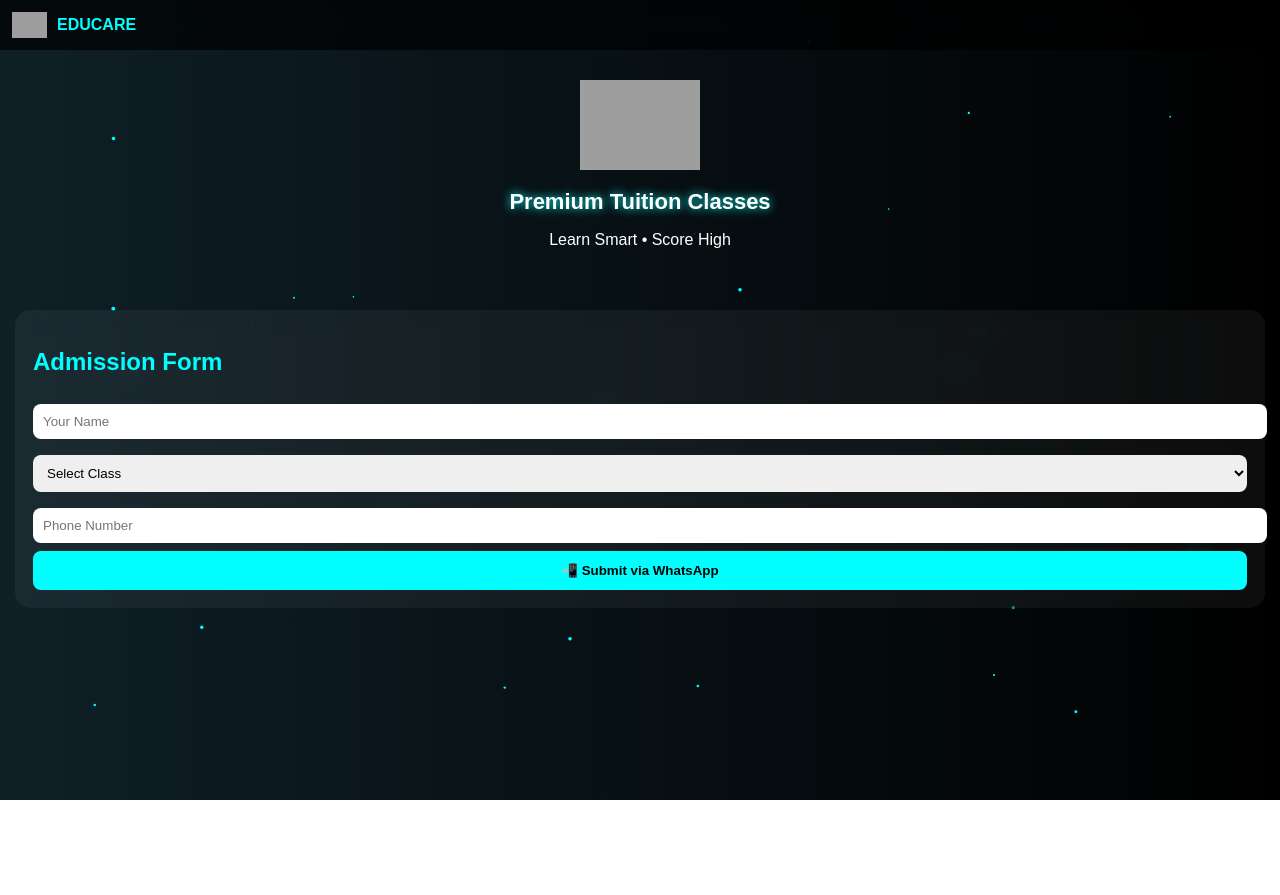
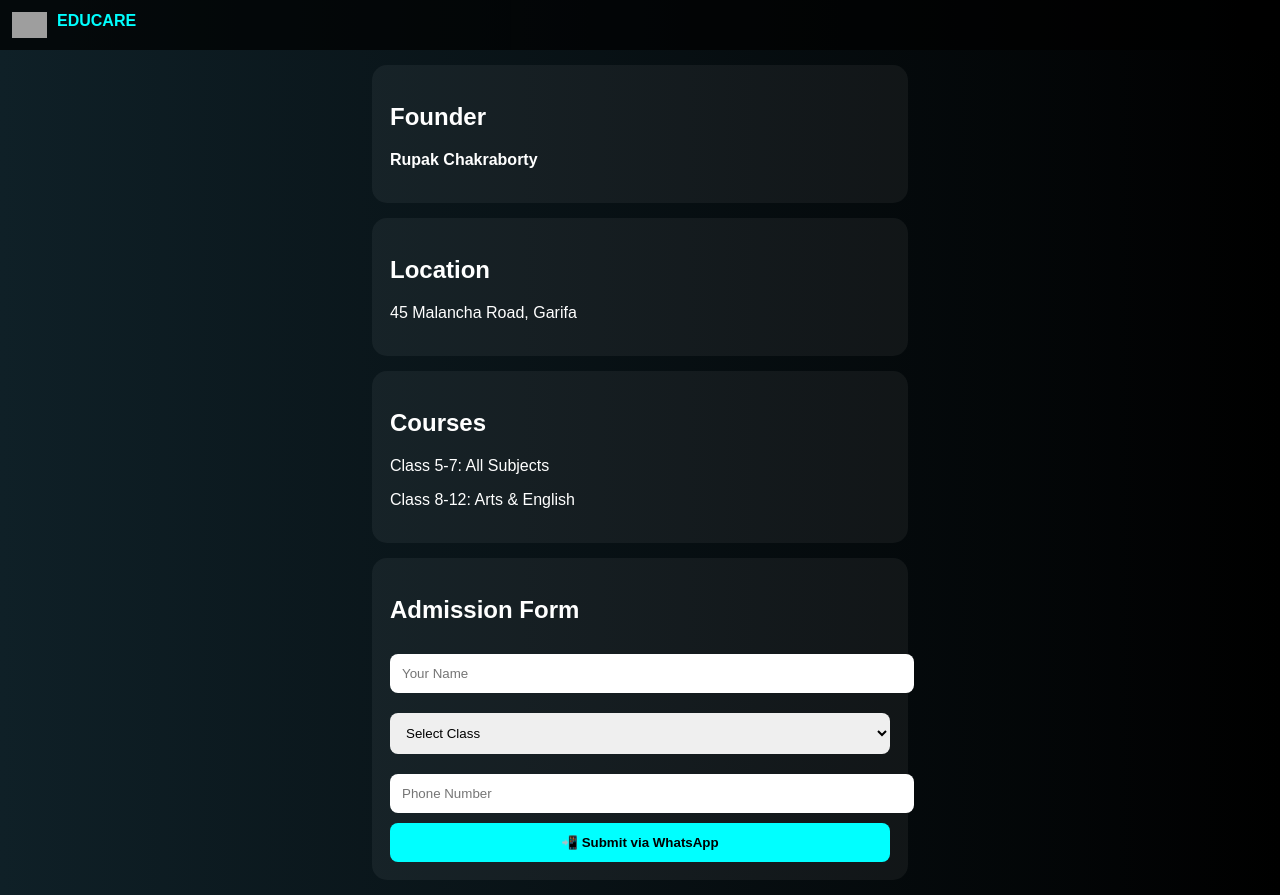
Before and after one commit to educaretuition01-hub/educarr, a plain HTML site: page home.html in a window 1280 px wide. Before the commit the page ends 800 px from the top, so only its background shows below. Drawn offline with Linux system fonts and the light colour scheme; grey boxes are pictures that could not be loaded.

Commit message:
Update home.html

```diff
--- a/home.html
+++ b/home.html
@@ -7,7 +7,7 @@
 <style>
 body{
     margin:0;
-    font-family:Arial, sans-serif;
+    font-family:Arial;
     background:linear-gradient(to right,#0f2027,#000);
     color:white;
 }
@@ -19,14 +19,9 @@ body{
     height:100%;
     background:black;
     display:flex;
-    flex-direction:column;
     justify-content:center;
     align-items:center;
     z-index:9999;
-    color:#00ffff;
-}
-.loader-logo{
-    width:120px;
 }
 
 /* HEADER */
@@ -34,38 +29,27 @@ body{
     position:sticky;
     top:0;
     display:flex;
-    align-items:center;
     gap:10px;
     padding:12px;
     background:rgba(0,0,0,0.7);
-    backdrop-filter:blur(10px);
 }
 .header img{width:35px;}
 .header span{color:#00ffff;font-weight:bold;}
 
-/* HERO */
-.hero{
-    text-align:center;
-    padding:30px 15px;
-}
-.hero img{width:120px;}
-.hero h1{font-size:22px;text-shadow:0 0 10px #00ffff;}
-
 /* CARD */
 .card{
     background:rgba(255,255,255,0.05);
-    margin:15px;
+    margin:15px auto;
     padding:18px;
     border-radius:15px;
-    backdrop-filter:blur(10px);
+    max-width:500px;
 }
-h2{color:#00ffff;}
 
 /* FORM */
 input, select{
     width:100%;
-    padding:10px;
-    margin:8px 0;
+    padding:12px;
+    margin:10px 0;
     border:none;
     border-radius:8px;
 }
@@ -79,43 +63,62 @@ button{
     font-weight:bold;
 }
 
-/* CHECKBOX */
-#subjectsBox label{
-    display:block;
-    margin:5px 0;
+/* 🔥 STYLISH CHECKBOX */
+#subjectsBox{
+    margin-top:10px;
 }
 
-/* PARTICLES */
-canvas{
-    position:fixed;
-    top:0;
-    left:0;
-    z-index:-1;
+.subject-btn{
+    display:inline-block;
+    padding:8px 12px;
+    margin:5px;
+    border-radius:20px;
+    border:1px solid #00ffff;
+    cursor:pointer;
+}
+
+.subject-btn input{
+    display:none;
+}
+
+.subject-btn.active{
+    background:#00ffff;
+    color:black;
+}
+
+/* MOBILE */
+@media (max-width:600px){
+    .card{
+        margin:10px;
+    }
 }
 </style>
 </head>
 
 <body>
 
-<!-- LOADER -->
-<div id="loader">
-    <img src="logo.png" class="loader-logo">
-    <p>Loading EDUCARE...</p>
-</div>
+<div id="loader">Loading...</div>
 
-<!-- HEADER -->
 <div class="header">
     <img src="logo.png">
     <span>EDUCARE</span>
 </div>
 
-<canvas id="particles"></canvas>
+<!-- INFO -->
+<div class="card">
+<h2>Founder</h2>
+<p><b>Rupak Chakraborty</b></p>
+</div>
 
-<!-- HERO -->
-<div class="hero">
-    <img src="logo.png">
-    <h1>Premium Tuition Classes</h1>
-    <p>Learn Smart • Score High</p>
+<div class="card">
+<h2>Location</h2>
+<p>45 Malancha Road, Garifa</p>
+</div>
+
+<div class="card">
+<h2>Courses</h2>
+<p>Class 5-7: All Subjects</p>
+<p>Class 8-12: Arts & English</p>
 </div>
 
 <!-- FORM -->
@@ -132,7 +135,6 @@ canvas{
 
 <select id="group" onchange="handleGroup()" style="display:none"></select>
 
-<!-- 🔥 MULTI SELECT -->
 <div id="subjectsBox" style="display:none;"></div>
 
 <input id="phone" placeholder="Phone Number">
@@ -144,11 +146,9 @@ canvas{
 <script>
 
 /* LOADER */
-window.onload = ()=> {
-    document.getElementById("loader").style.display="none";
-}
+window.onload = ()=> document.getElementById("loader").style.display="none";
 
-/* CLASS LOGIC */
+/* CLASS */
 function handleClass(){
     let cls = document.getElementById("class").value;
     let group = document.getElementById("group");
@@ -159,7 +159,7 @@ function handleClass(){
 
     if(cls==="5-7"){
         box.style.display="block";
-        box.innerHTML = createCheckbox([
+        box.innerHTML = createSubjects([
             "BNG","ENG","MATH","GEO","SCIENCE","HIST","SANSKRIT"
         ]);
     }
@@ -181,21 +181,27 @@ function handleGroup(){
     box.style.display="block";
 
     if(group==="English"){
-        box.innerHTML = createCheckbox(["English"]);
+        box.style.display="none";
     }
 
     if(group==="Arts"){
-        box.innerHTML = createCheckbox(["GEO","HIST","BNG"]);
+        box.innerHTML = createSubjects(["GEO","HIST","BNG"]);
     }
 }
 
-/* CHECKBOX */
-function createCheckbox(arr){
+/* 🔥 CREATE STYLISH CHECKBOX */
+function createSubjects(arr){
     return arr.map(i=>`
-        <label>
-        <input type="checkbox" value="${i}"> ${i}
+        <label class="subject-btn">
+            <input type="checkbox" value="${i}" onclick="toggleBtn(this)">
+            ${i}
         </label>
     `).join("");
+}
+
+/* ACTIVE TOGGLE */
+function toggleBtn(el){
+    el.parentElement.classList.toggle("active");
 }
 
 /* GET SUBJECT */
@@ -206,7 +212,7 @@ function getSubjects(){
     return list.join(", ");
 }
 
-/* 🔥 FINAL MOBILE FIX */
+/* WHATSAPP */
 function sendWhatsApp(){
     let name = document.getElementById("name").value.trim();
     let cls = document.getElementById("class").value;
@@ -214,8 +220,18 @@ function sendWhatsApp(){
     let subjects = getSubjects();
     let phone = document.getElementById("phone").value.trim();
 
-    if(name==="" || cls==="" || phone==="" || subjects===""){
+    if(name==="" || cls==="" || phone===""){
         alert("Fill all details!");
+        return;
+    }
+
+    if(cls==="5-7" && subjects===""){
+        alert("Select subjects!");
+        return;
+    }
+
+    if(cls==="8-12" && group===""){
+        alert("Select group!");
         return;
     }
 
@@ -226,50 +242,10 @@ Group: ${group}
 Subjects: ${subjects}
 Phone: ${phone}`;
 
-    let url = "https://wa.me/918240358587?text=" + encodeURIComponent(msg);
+    let url = "https://api.whatsapp.com/send?phone=918240358587&text=" + encodeURIComponent(msg);
 
-    /* ✅ MOBILE WORKING */
-    window.location.href = url;
+    window.open(url, "_self");
 }
-
-/* PARTICLES */
-const canvas = document.getElementById("particles");
-const ctx = canvas.getContext("2d");
-
-canvas.width = window.innerWidth;
-canvas.height = window.innerHeight;
-
-let particles = [];
-
-for(let i=0;i<40;i++){
-    particles.push({
-        x:Math.random()*canvas.width,
-        y:Math.random()*canvas.height,
-        r:Math.random()*2,
-        dx:(Math.random()-0.5)*0.3,
-        dy:(Math.random()-0.5)*0.3
-    });
-}
-
-function animate(){
-    ctx.clearRect(0,0,canvas.width,canvas.height);
-
-    particles.forEach(p=>{
-        ctx.beginPath();
-        ctx.arc(p.x,p.y,p.r,0,Math.PI*2);
-        ctx.fillStyle="#00ffff";
-        ctx.fill();
-
-        p.x+=p.dx;
-        p.y+=p.dy;
-
-        if(p.x<0||p.x>canvas.width) p.dx*=-1;
-        if(p.y<0||p.y>canvas.height) p.dy*=-1;
-    });
-
-    requestAnimationFrame(animate);
-}
-animate();
 
 </script>
 
```
